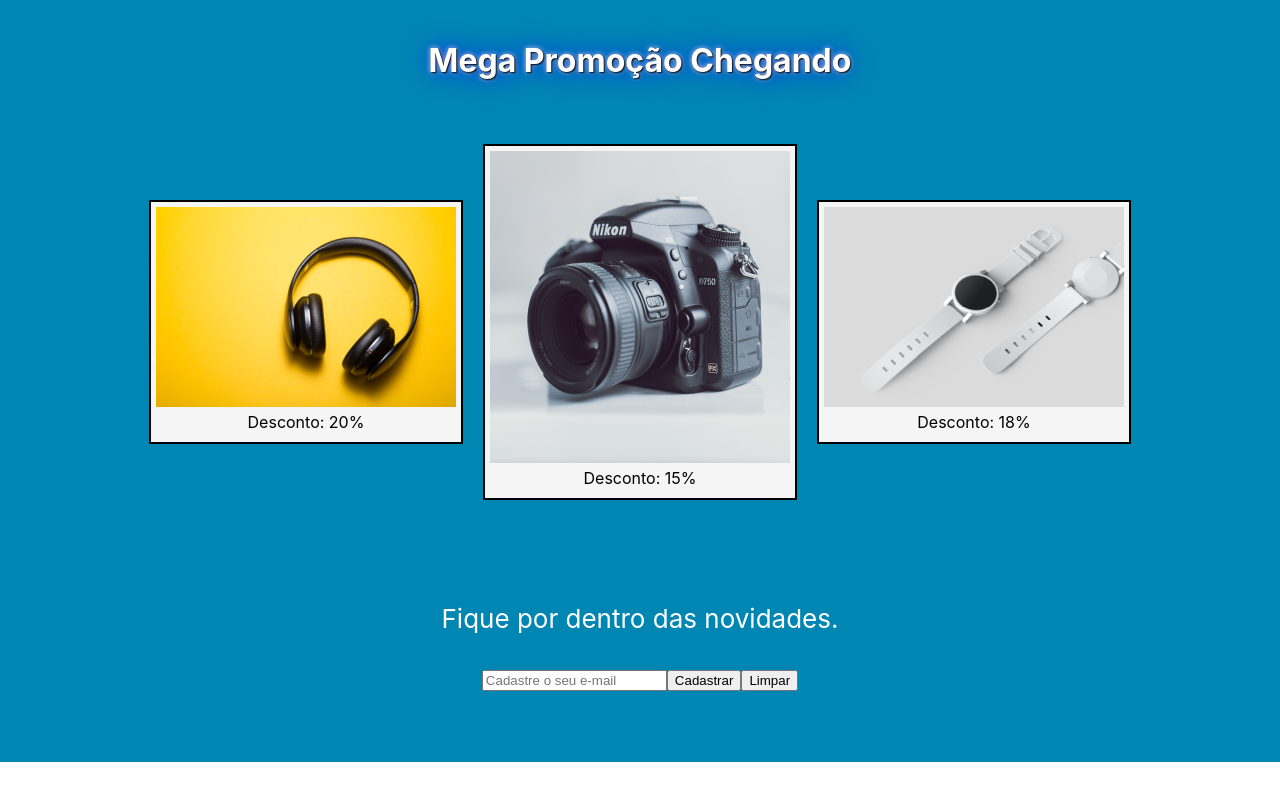
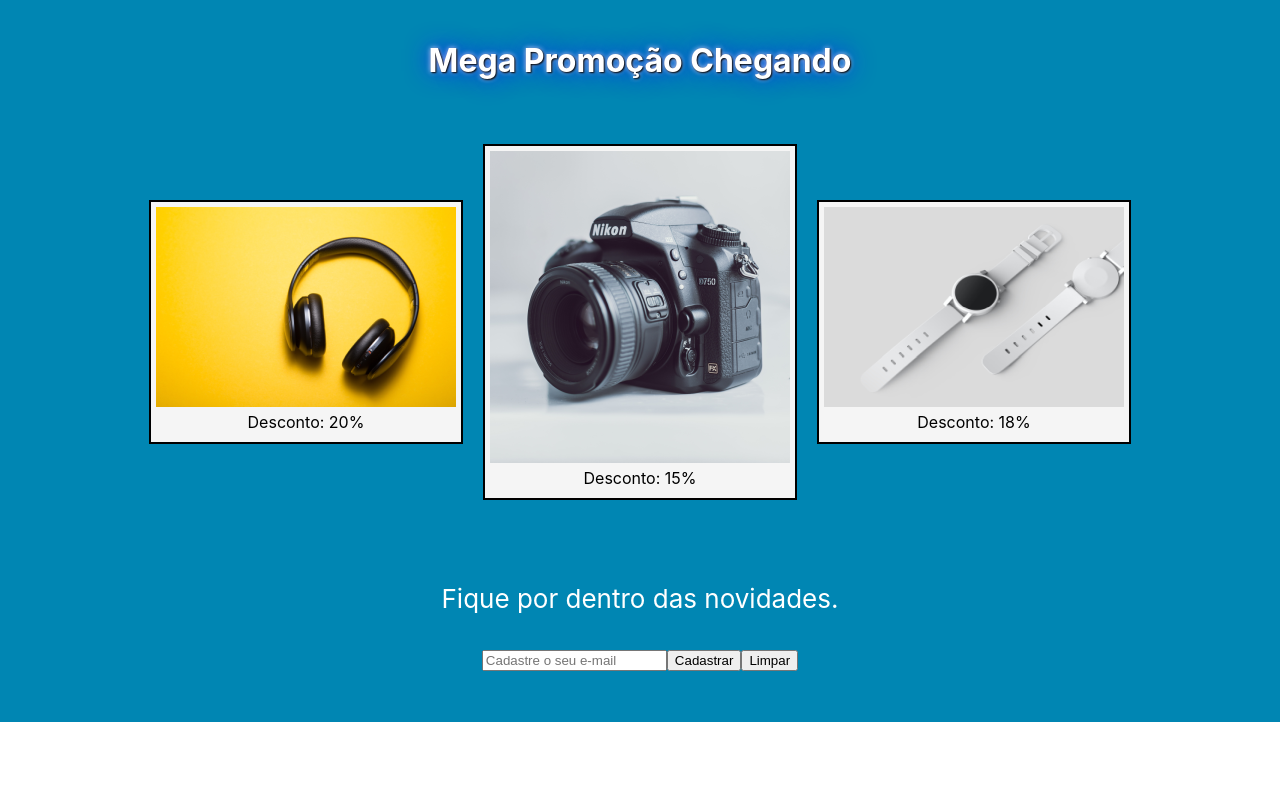
Before and after one commit to aveleda/ecommerce-landing-page, a React (Create React App) app: page / in a window 1280 px wide. Built offline with nearby package versions, Linux system fonts and the light colour scheme.

Commit message:
Resize footer

```diff
--- a/src/App.css
+++ b/src/App.css
@@ -41,7 +41,7 @@
 
 .footer {
   background-color: #0086b3;
-  min-height: 30vh;
+  min-height: 25vh;
   width: 100%;
   margin:auto;
   display: flex;
```
